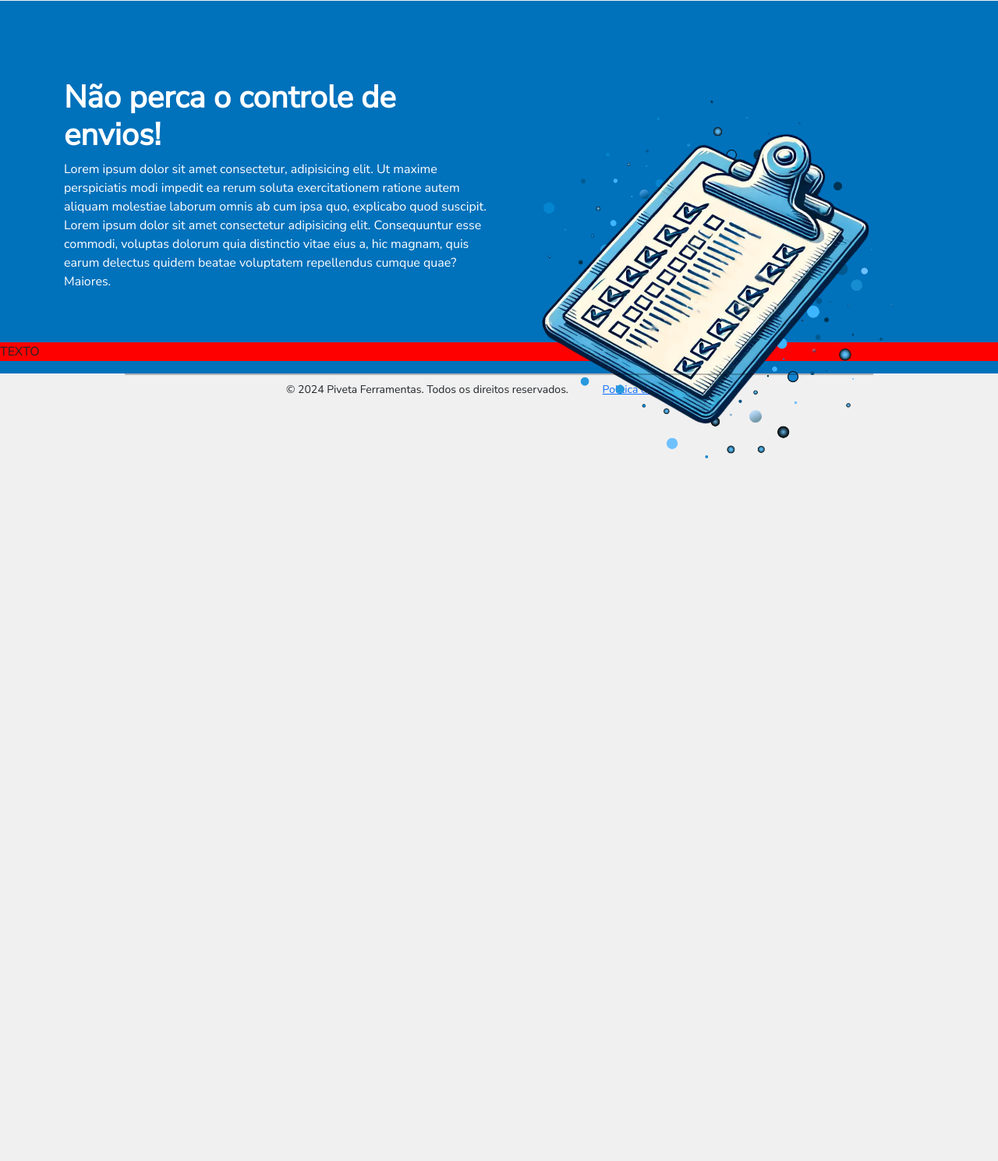
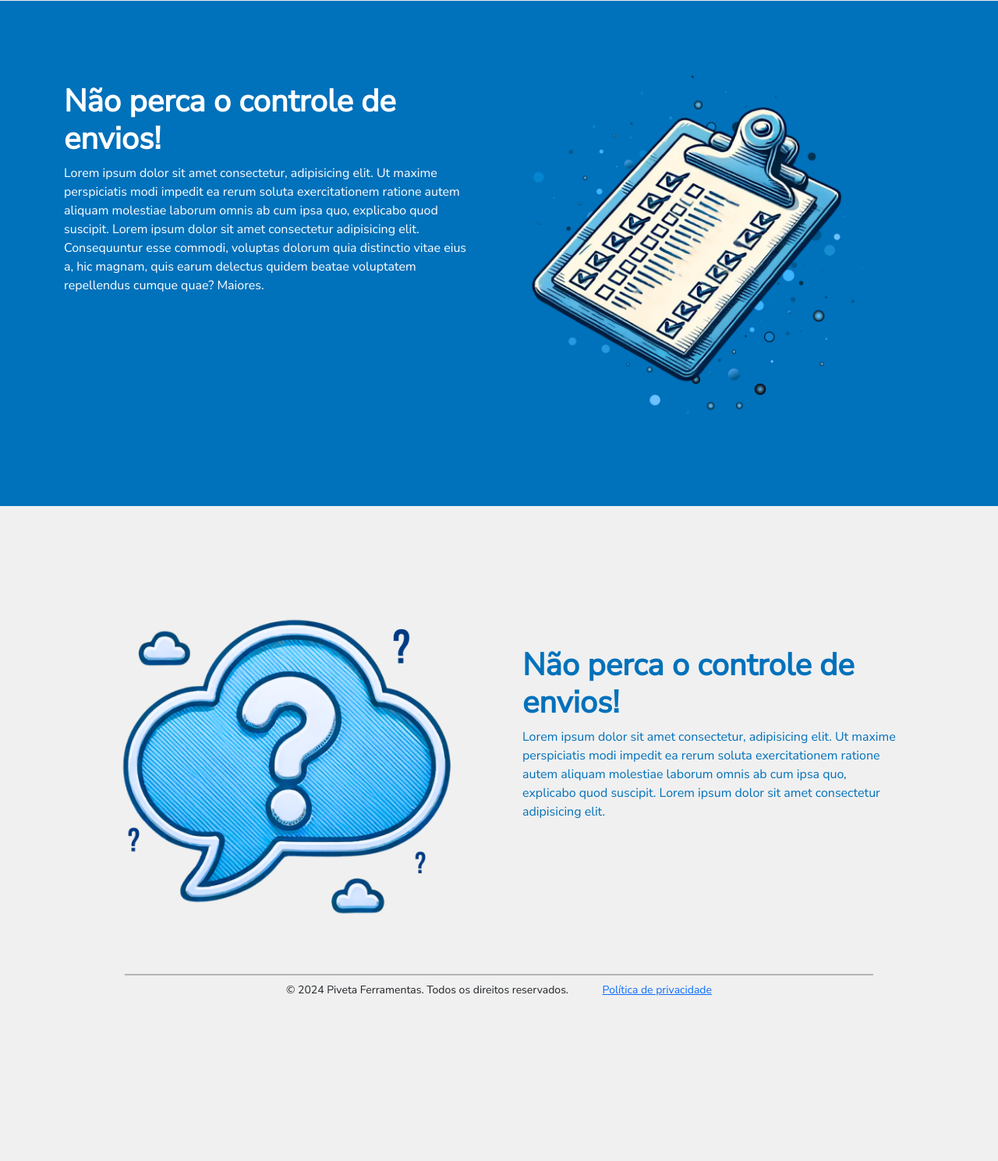
Before and after one commit to EduardoMnzs/Tracking-piveta, a Flask app: page /rastreio in a window 1280 px wide. Shown: the part 895-2384 px from the top of the page at 78% size. Before the commit the page ends 1483 px from the top, so only its background shows below. Run offline with Flask 3, Linux system fonts and the light colour scheme.

Commit message:
Rastreio quase finalizado

```diff
--- a/app/static/css/rastreio.css
+++ b/app/static/css/rastreio.css
@@ -67,6 +67,21 @@
     margin-bottom: -200px;
 }
 
+.container-full-width2 {
+    color: #0071BB;
+    padding: 20px 0;
+    margin-top: 200px;
+}
+
+.image-section {
+    flex: 1;
+    margin-right: 20px;
+}
+
+.text-section {
+    flex: 1;
+}
+
 .container {
     color: white;
     display: flex;
@@ -78,6 +93,22 @@
     position: relative;
 }
 
+.container2 {
+    display: flex;
+    justify-content: space-between;
+    align-items: center;
+    max-width: 1100px;
+    margin: 0 auto;
+    padding: 20px;
+}
+
+.content-section {
+    display: flex;
+    justify-content: space-between;
+    align-items: center;
+    width: 100%;
+}
+
 .text-section {
     max-width: 50%;
     margin-bottom: 150px;
@@ -87,12 +118,19 @@
     font-weight: bold;
 }
 
-.image-section {
-    max-width: 50%;
+.image-section, .text-section2 {
+    flex: 1;
+    padding: 20px;
+}
+
+.imagem-check {
+    max-width: 600px;
+    width: 100%;
+    height: auto;
     position: relative;
 }
 
-.imagem-check {
+.imagem-duvida {
     max-width: 600px;
     width: 100%;
     height: auto;
--- a/app/templates/rastreio.html
+++ b/app/templates/rastreio.html
@@ -24,9 +24,19 @@
             </div>
         </div>
     </div>
-    <div style="background-color: red;">
-        <p>TEXTO    </p>
+    <div class="container-full-width2">
+    <div class="container2">
+        <div class="content-section">
+            <div class="image-section">
+                <img class="imagem-duvida" src="/static/img/duvida.png" alt="Descrição da Imagem">
+            </div>
+            <div class="text-section2">
+                <h1 class="titulo-controle">Não perca o controle de envios!</h1>
+                <p class="texto-controle">Lorem ipsum dolor sit amet consectetur, adipisicing elit. Ut maxime perspiciatis modi impedit ea rerum soluta exercitationem ratione autem aliquam molestiae laborum omnis ab cum ipsa quo, explicabo quod suscipit. Lorem ipsum dolor sit amet consectetur adipisicing elit.</p>
+            </div>
+        </div>
     </div>
+</div>
 </div>
 
 
```
Also changed, not shown: test2.py (added, +21 -0 lines), app/static/img/duvida.png (added).
